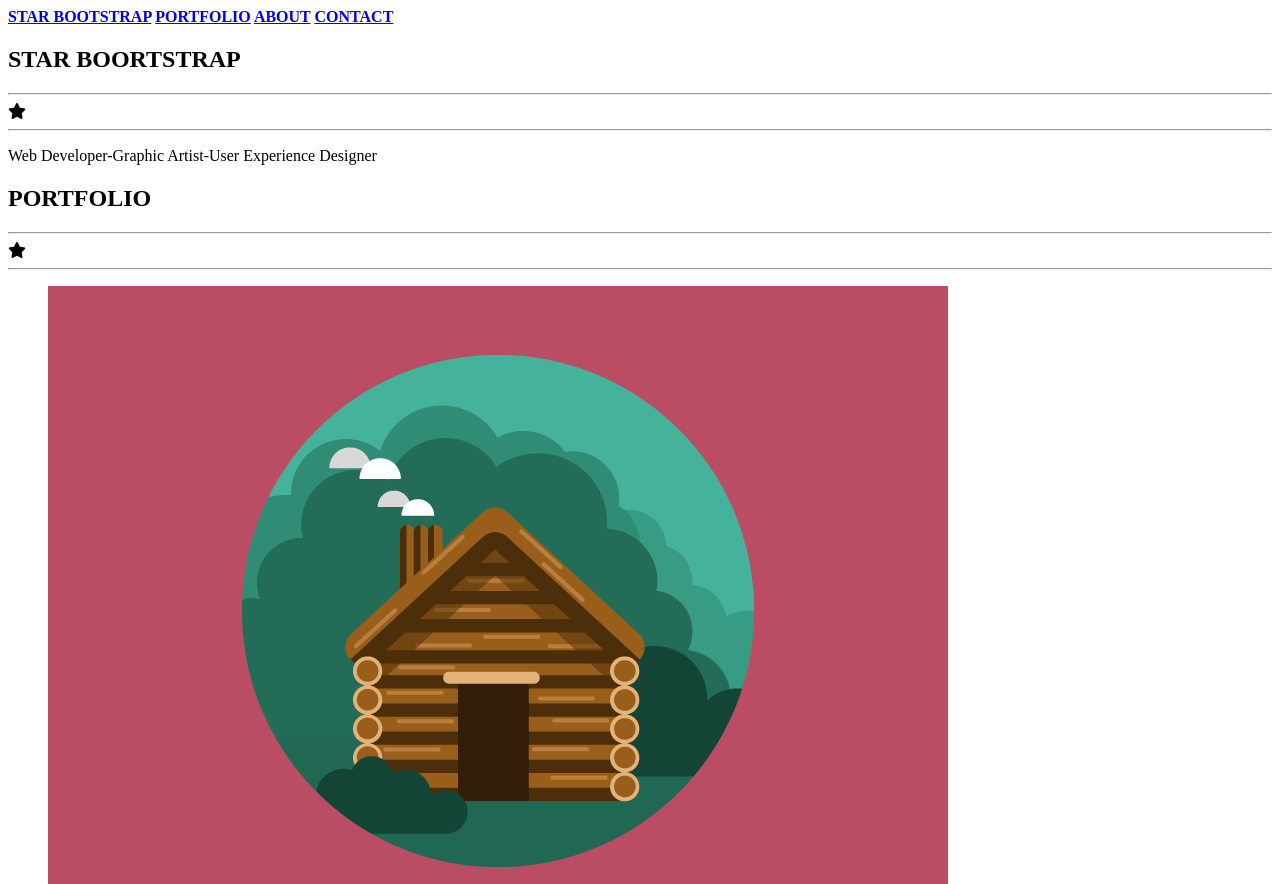
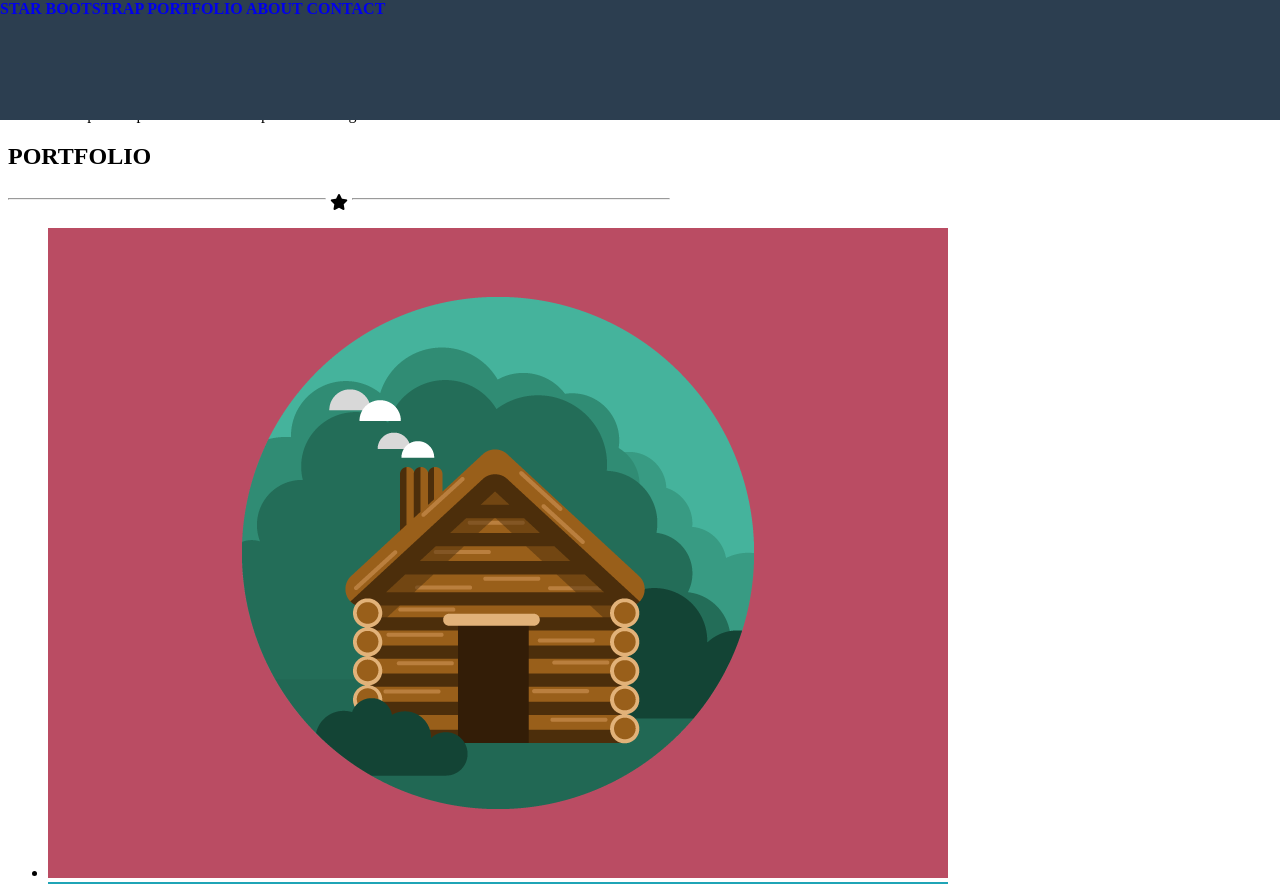
Before and after one commit to Laboratoria-learning/client-portfolio, a plain HTML site: page index.html in a window 1280 px wide. Shown: the top 884 px of the page. Drawn offline with Linux system fonts and the light colour scheme.

Commit message:
Agregando primeros estilos en CSS

```diff
--- a/css/main.css
+++ b/css/main.css
@@ -1,3 +1,21 @@
 /*
  * Estilos de tu proyecto
  */
+
+ header {
+ background-color: rgb(44,62,80);
+ position:fixed;
+ top:0;
+ right: 0;
+ left: 0;
+ height: 120px;
+}
+
+a {
+  text-decoration: none;
+}
+
+hr {
+  display: inline-block;
+  width: 25%;
+}
```
